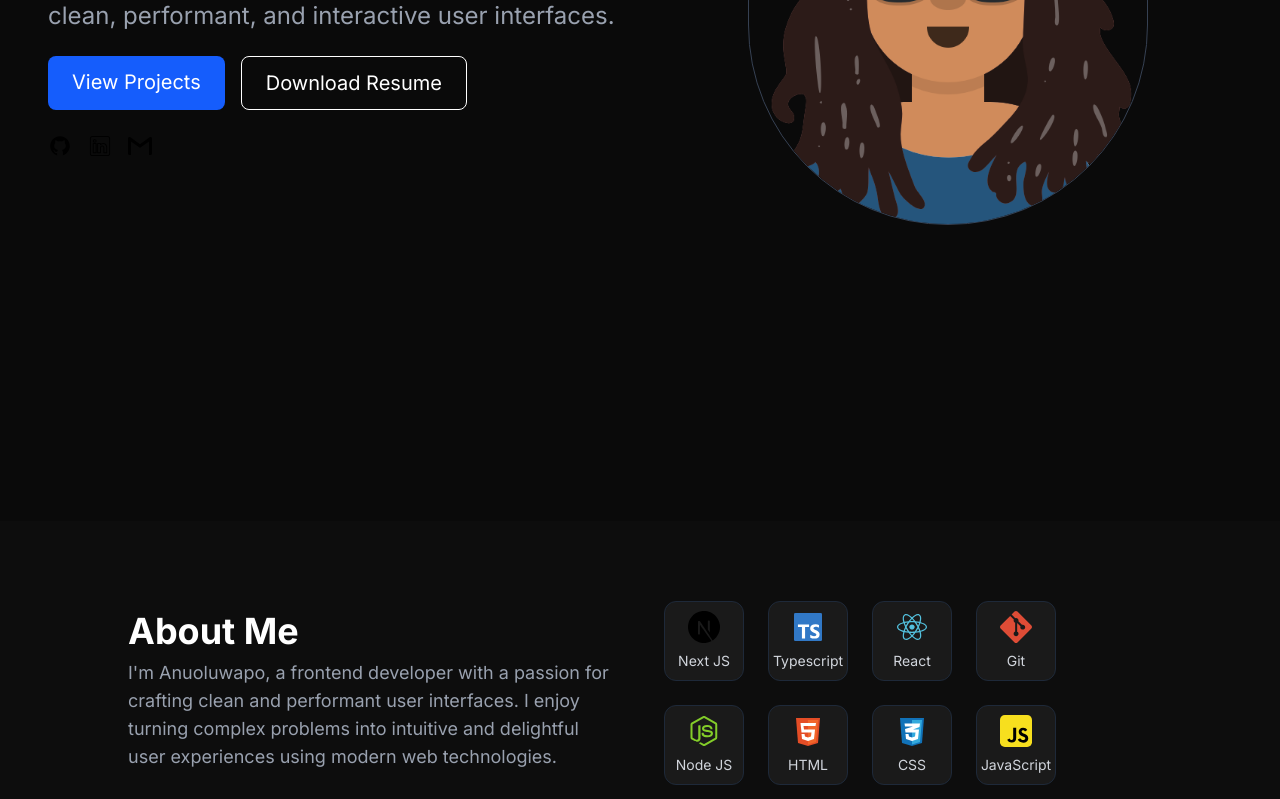
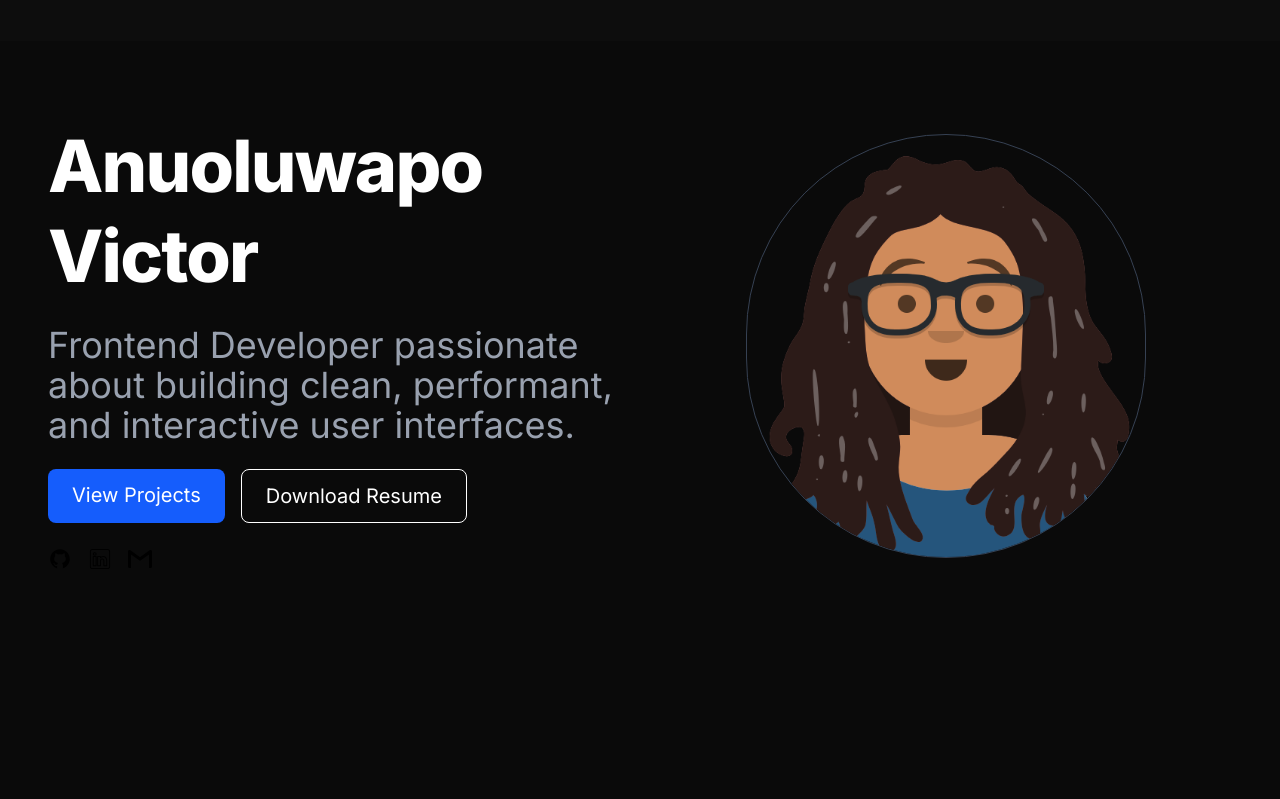
Before and after one commit to A-n-u-O/portfolioo, a Next.js app: page / in a window 1280 px wide. Shown: the part 340-1139 px from the top of the page. Built offline with nearby package versions, Linux system fonts and the light colour scheme.

Commit message:
styles edited

```diff
--- a/src/components/About.tsx
+++ b/src/components/About.tsx
@@ -24,16 +24,16 @@ export default function About() {
       ref={sectionRef}
       className="bg-[#0d0d0d] text-white px-6 md:px-16 py-28"
     >
-      <div className="max-w-5xl mx-auto grid md:grid-cols-2 gap-12 items-center">
+      <div className="max-w-7xl mx-auto grid md:grid-cols-2 gap-15 items-center my-80">
         {/* About Text */}
-        <div className="space-y-6">
-          <h2 className="text-3xl md:text-4xl font-bold mb-2">About Me</h2>
-          <p className="text-lg text-gray-400">
+        <div className="space-y-7">
+          <h2 className="text-5xl lg:text-8xl font-bold mb-2">About Me</h2>
+          <p className=" text-2xl lg:text-4xl text-gray-400">
             I&apos;m Anuoluwapo, a frontend developer with a passion for crafting clean and
             performant user interfaces. I enjoy turning complex problems into intuitive
             and delightful user experiences using modern web technologies.
           </p>
-          <p className="text-lg text-gray-400">
+          <p className=" text-2xl lg:text-4xl text-gray-400">
             From dashboards to e-commerce and interactive apps, I aim to build pixel-perfect
             and scalable products that focus on real-world usability and performance.
           </p>
@@ -44,15 +44,15 @@ export default function About() {
           {techStack.map((tech, idx) => (
             <div
               key={idx}
-              className="w-20 h-20 bg-[#1a1a1a] border border-gray-800 rounded-xl flex flex-col items-center justify-center hover:scale-105 transition"
+              className="  w-35 lg:w-28 h-35 lg:h-28 bg-[#1a1a1a] border border-gray-800 rounded-xl flex flex-col items-center justify-center hover:scale-105 transition"
             >
               <Image
                 src={tech.icon}
                 alt={tech.name}
-                width={32}
-                height={32}
+                width={40}
+                height={40}
               />
-              <span className="text-sm text-gray-300 mt-2">{tech.name}</span>
+              <span className="text-xl text-gray-300 mt-2">{tech.name}</span>
             </div>
           ))}
         </div>
--- a/src/components/Hero.tsx
+++ b/src/components/Hero.tsx
@@ -64,18 +64,18 @@ export default function Hero() {
   }, []);
 
   return (
-    <section className="min-h-screen px-6 md:px-12 py-28 bg-[#0a0a0a] text-white">
-      <div className="max-w-7xl mx-auto grid md:grid-cols-2 gap-12 items-center">
+    <section className="min-h-screen px-6 md:px-12 py-30 my-80 bg-[#0a0a0a] text-white">
+      <div className="max-w-7xl mx-auto grid md:grid-cols-2 gap-10 items-center">
         {/* Left Text Section */}
         <div className="text-center md:text-left space-y-6">
           <h1
             ref={headingRef}
-            className="text-6xl md:text-6xl font-extrabold leading-tight tracking-tight">
-            Hi, I&apos;m Anuoluwapo
+            className="text-5xl lg:text-7xl font-extrabold leading-tight tracking-tight">
+            Anuoluwapo Victor
           </h1>
           <p
             ref={subTextRef}
-            className="text-lg md:text-2xl text-gray-400 max-w-xl mx-auto md:mx-0">
+            className="text-xl md:text-4xl text-gray-400 mx-auto md:mx-0">
             Frontend Developer passionate about building clean, performant, and
             interactive user interfaces.
           </p>
```
